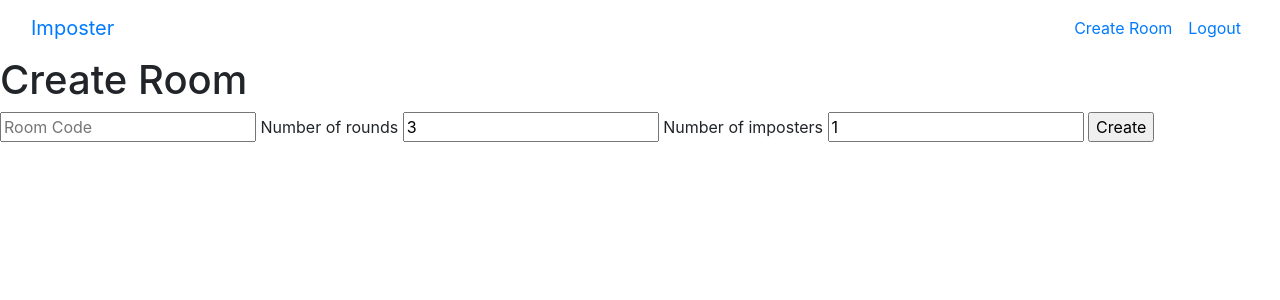
After one commit to Juggler95/Imposter, a Django app: page /create_room in a window 1280 px wide. The commit adds this page. Shown: the top 300 px of the page. Run offline with Django 5.2, Linux system fonts and the light colour scheme; the visitor is signed in with stand-in values (Sample User, id 1); some libraries are stand-ins or nearby versions.

Commit message:
started adding room systems

```diff
--- a/game/models.py
+++ b/game/models.py
@@ -8,3 +8,7 @@ class User(AbstractUser):
 
 class Room(models.Model):
     code = models.TextField(max_length=10, blank=False, null=False)
+    host = models.ForeignKey(User, on_delete=models.CASCADE, null=True, blank=False, related_name="room_host_user")
+    players = models.ManyToManyField(User, blank=True, null=True, related_name="room_players")
+    rounds = models.PositiveIntegerField(default=3)
+    imposter_count = models.PositiveIntegerField(default=1)
--- /dev/null
+++ b/game/templates/game/create_room.html
@@ -0,0 +1,20 @@
+{% extends "game/layout.html" %}
+{% block body %}
+  {% if message %}
+    <p>{{message}}</p>
+  {% endif %}
+  <div>
+    <h1>Create Room</h1>
+    <form action="{% url 'create_room' %}" method="post">
+      {% csrf_token %}
+      <input type="text" name="create_code" placeholder="Room Code" maxlength="10" minlength="4" required>
+      <label for="rounds">Number of rounds</label>
+      <input type="number" name="rounds" value="3" min='1'>
+
+      <label for="imposter_count">Number of imposters</label>
+      <input type="number" name="imposter_count" value="1" min='1'>
+
+      <input type="submit" name="submit" value="Create">
+    </form>
+  </div>
+{% endblock %}
--- a/game/templates/game/layout.html
+++ b/game/templates/game/layout.html
@@ -23,37 +23,19 @@
         {% if user.is_authenticated %}
           <ul class="navbar-nav">
             <li class="nav-item">
+              <a class="nav-link active" aria-current="page" href="{% url 'create_room' %}">Create Room</a>
+            </li>
+            <li class="nav-item">
               <a class="nav-link active" aria-current="page" href="{% url 'logout' %}">Logout</a>
             </li>
+         </ul>
+        {% else %}
+          <ul class="navbar-nav">
+             <li class="nav-item">
+                <a class="nav-link active" aria-current="page" href="{% url 'login' %}">Login</a>
+              </li>
           </ul>
         {% endif %}
-        <!-- <button -->
-        <!--   class="navbar-toggler" -->
-        <!--   type="button" -->
-        <!--   data-bs-toggle="collapse" -->
-        <!--   data-bs-target="#navbarNav" -->
-        <!--   aria-controls="navbarNav" -->
-        <!--   aria-expanded="false" -->
-        <!--   aria-label="Toggle navigation" -->
-        <!-- > -->
-        <!--   <span class="navbar-toggler-icon">X</span> -->
-        <!-- </button> -->
-        <!-- <div class="collapse navbar-collapse" id="navbarNav"> -->
-        <!--   <ul class="navbar-nav"> -->
-        <!--     <li class="nav-item"> -->
-        <!--       <a class="nav-link active" aria-current="page" href="#">Home</a> -->
-        <!--     </li> -->
-        <!--     <li class="nav-item"> -->
-        <!--       <a class="nav-link" href="#">Features</a> -->
-        <!--     </li> -->
-        <!--     <li class="nav-item"> -->
-        <!--       <a class="nav-link" href="#">Pricing</a> -->
-        <!--     </li> -->
-        <!--     <li class="nav-item"> -->
-        <!--       <a class="nav-link disabled" aria-disabled="true">Disabled</a> -->
-        <!--     </li> -->
-        <!--   </ul> -->
-        <!-- </div> -->
       </div>
     </nav>
     {% block body %}{% endblock %}
--- a/game/urls.py
+++ b/game/urls.py
@@ -3,7 +3,10 @@ from . import views
 
 urlpatterns = [
     path('', views.index, name='index'),
+    path('create_room', views.create_room, name='create_room'),
+    path('join_room', views.join_room, name='join'),
     path('login', views.login_view, name='login'),
     path('logout', views.logout_view, name='logout'),
-    path('register', views.register_view, name='register')
+    path('register', views.register_view, name='register'),
+    path('room:<int:room_id>', views.room_view, name='room')
 ]
--- a/game/views.py
+++ b/game/views.py
@@ -10,7 +10,65 @@ from .models import User, Room
 # Create your views here.
 @login_required(login_url='login')
 def index(request):
+    user = User.objects.get(pk=request.user.id)
+    rooms = Room.objects.all()
+    for room in rooms:
+        players = room.players.values_list('username', flat=True)
+        if user.username in players:
+            return render(request, 'game/index.html', {
+                'room': room
+            })
+
     return render(request, 'game/index.html')
+
+@login_required(login_url='login')
+def create_room(request):
+    if request.method == 'POST':
+        host = User.objects.get(pk=request.user.id)
+        code = request.POST['create_code']
+        try:
+            rounds = int(request.POST['rounds'])
+            imposter_count = int(request.POST['imposter_count'])
+        except:
+            return render(request, 'game/create_room.html', {
+                "message": 'Could not cast rounds/imposter_count to int'
+            })
+        if imposter_count < 1:
+            return render(request, 'game/create_room.html', {
+                "message": 'Imposter count can not be less than 1'
+            })
+        elif rounds < 1:
+            return render(request, 'game/create_room.html', {
+                "message": 'Rounds can not be less than 1'
+            })
+        elif len(code) < 4 or len(code) > 10:
+            return render(request, 'game/create_room.html', {
+                "message": 'Invalid code length.'
+            })
+
+        room = Room.objects.create(host=host, code=code, imposter_count=imposter_count, rounds=rounds)
+        room.save()
+        room.players.add(host)
+        return HttpResponse(f'host: {host}, code: {code}, imposter count: {imposter_count}, rounds: {rounds}, players: {room.players.all()}')
+    else:
+        return render(request, 'game/create_room.html')
+
+def join_room(request):
+    if request.method == 'GET':
+        user = User.objects.get(pk=request.user.id)
+        code = request.GET.get('join_code')
+        try:
+            room = Room.objects.get(code=code)
+            players = room.players.all()
+            if user in players:
+                # probably should redirect the user back to the room if they are already in it
+                return redirect('room', room_id=room.id)
+            room.players.add(user)
+            return redirect('room', room_id=room.id)
+        except Room.DoesNotExist:
+            return render(request, 'game/index.html', {
+                'message': "No room with given code"
+            })
 
 def login_view(request):
     if request.method == "POST":
@@ -27,6 +85,11 @@ def login_view(request):
             })
     else:
         return render(request, 'game/login.html')
+
+
+def logout_view(request):
+    logout(request)
+    return redirect('login')
 
 def register_view(request):
     if request.method == 'POST':
@@ -52,7 +115,18 @@ def register_view(request):
     else:
         return render(request, 'game/register.html')
 
+def room_view(request, room_id):
+    room = Room.objects.get(pk=room_id)
+    user = User.objects.get(pk=request.user.id)
+    players = list(room.players.values_list('username', flat=True))
+    is_host = False
+    if user == room.host:
+        is_host = True
 
-def logout_view(request):
-    logout(request)
-    return redirect('login')
+    return render(request, 'game/room.html', {
+        'is_host': is_host,
+        'host': room.host,
+        'players': players,
+        'room': room
+    })
+    # return HttpResponse(f'Host: {room.host}, Code: {room.code}, Players: {players}, Imposter count: {room.imposter_count}, Rounds: {room.rounds}')
```
Also changed, not shown: game/templates/game/index.html (+14 -4 lines), game/templates/game/room.html (added, +23 -0 lines), game/migrations/0002_room_host_room_players.py (added), game/migrations/0003_room_rounds.py (added), game/migrations/0004_room_imposter_count.py (added).
